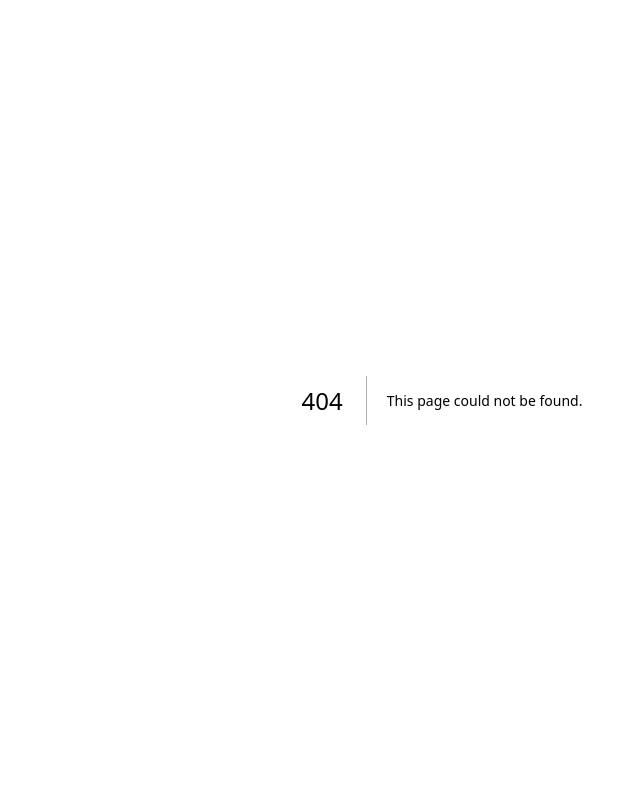
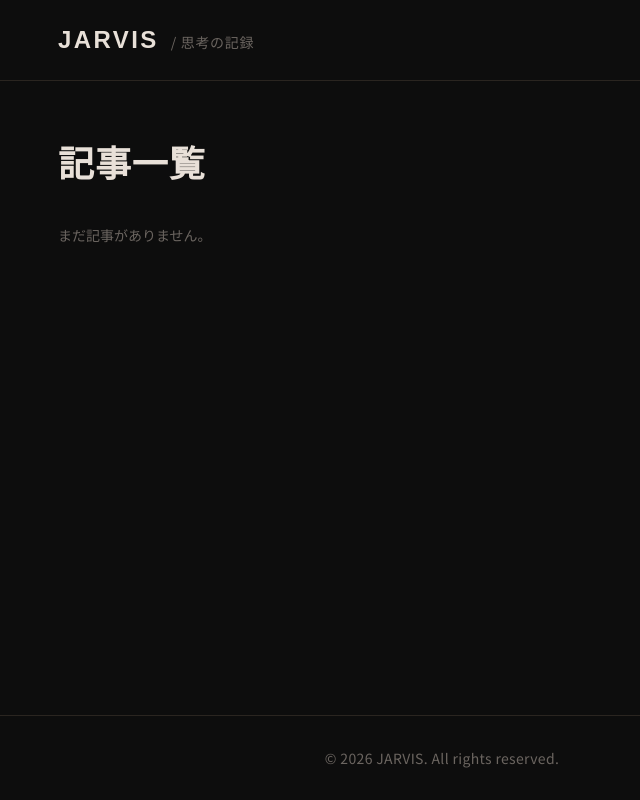
Before and after one commit to Aryu-Tamura/jarvis-site, a Next.js app: page /articles in a window 1280 px wide. Before the commit this address had no page. Shown: the whole page, without its empty margins (198-838 px from the left). Built offline with nearby package versions, Linux system fonts and the light colour scheme.

Commit message:
Add article detail and list pages
Co-Authored-By: Claude Sonnet 4.6 <noreply@anthropic.com>

```diff
--- /dev/null
+++ b/app/articles/[slug]/page.tsx
@@ -0,0 +1,84 @@
+import { notFound } from "next/navigation";
+import { getAllArticles, getArticleBySlug } from "@/lib/content";
+import Header from "@/components/Header";
+import Footer from "@/components/Footer";
+
+type Props = {
+  params: Promise<{ slug: string }>;
+};
+
+export async function generateStaticParams() {
+  const articles = getAllArticles();
+  return articles.map((a) => ({ slug: a.slug.replace(/\//g, "%2F") }));
+}
+
+export async function generateMetadata({ params }: Props) {
+  const { slug } = await params;
+  const article = await getArticleBySlug(decodeURIComponent(slug)).catch(() => null);
+  if (!article) return {};
+  return { title: `${article.title} | JARVIS` };
+}
+
+export default async function ArticlePage({ params }: Props) {
+  const { slug } = await params;
+
+  let article;
+  try {
+    article = await getArticleBySlug(decodeURIComponent(slug));
+  } catch {
+    notFound();
+  }
+
+  return (
+    <div className="min-h-screen flex flex-col">
+      <Header />
+
+      <main className="flex-1 px-6 md:px-12 py-16">
+        <div className="max-w-[720px] mx-auto">
+
+          {/* トップに戻るリンク */}
+          <a
+            href="/articles"
+            className="inline-flex items-center gap-1.5 text-muted text-sm hover:text-foreground transition-colors mb-10"
+          >
+            <span aria-hidden>←</span>
+            記事一覧へ
+          </a>
+
+          {/* メタ情報 */}
+          <header className="mb-10 pb-8 border-b border-border">
+            <div className="flex items-center gap-2 mb-4 text-xs text-muted tracking-widest uppercase">
+              <span>{article.category}</span>
+              <span className="text-border">·</span>
+              <time dateTime={article.date}>{article.date}</time>
+            </div>
+            <h1 className="font-serif text-3xl md:text-4xl font-semibold leading-snug text-foreground mb-5">
+              {article.title}
+            </h1>
+            {article.tags.length > 0 && (
+              <div className="flex flex-wrap gap-1.5">
+                {article.tags.map((tag) => (
+                  <span
+                    key={tag}
+                    className="text-xs text-muted border border-border px-2 py-0.5 rounded-sm"
+                  >
+                    {tag}
+                  </span>
+                ))}
+              </div>
+            )}
+          </header>
+
+          {/* 本文 */}
+          <article
+            className="prose-article"
+            dangerouslySetInnerHTML={{ __html: article.contentHtml }}
+          />
+
+        </div>
+      </main>
+
+      <Footer />
+    </div>
+  );
+}
--- /dev/null
+++ b/app/articles/page.tsx
@@ -0,0 +1,38 @@
+import { getAllArticles } from "@/lib/content";
+import Header from "@/components/Header";
+import Footer from "@/components/Footer";
+import ArticleCard from "@/components/ArticleCard";
+
+export const metadata = {
+  title: "記事一覧 | JARVIS",
+};
+
+export default function ArticlesPage() {
+  const articles = getAllArticles();
+
+  return (
+    <div className="min-h-screen flex flex-col">
+      <Header />
+
+      <main className="flex-1 px-6 md:px-12 py-16">
+        <div className="max-w-3xl mx-auto">
+          <h1 className="font-serif text-4xl font-semibold tracking-wide mb-10 text-foreground">
+            記事一覧
+          </h1>
+
+          {articles.length === 0 ? (
+            <p className="text-muted text-sm">まだ記事がありません。</p>
+          ) : (
+            <div className="grid gap-4">
+              {articles.map((article) => (
+                <ArticleCard key={article.slug} article={article} />
+              ))}
+            </div>
+          )}
+        </div>
+      </main>
+
+      <Footer />
+    </div>
+  );
+}
--- a/app/globals.css
+++ b/app/globals.css
@@ -24,3 +24,114 @@ body {
   background: var(--background);
   color: var(--foreground);
 }
+
+/* 記事本文スタイル */
+.prose-article {
+  font-size: 0.9375rem;
+  line-height: 1.9;
+  color: var(--foreground);
+}
+
+.prose-article p {
+  margin-bottom: 1.5em;
+}
+
+.prose-article h2 {
+  font-family: var(--font-noto-serif-jp), serif;
+  font-size: 1.375rem;
+  font-weight: 600;
+  margin-top: 2.5em;
+  margin-bottom: 0.75em;
+  padding-bottom: 0.4em;
+  border-bottom: 1px solid var(--border);
+  color: var(--foreground);
+}
+
+.prose-article h3 {
+  font-family: var(--font-noto-serif-jp), serif;
+  font-size: 1.1rem;
+  font-weight: 600;
+  margin-top: 2em;
+  margin-bottom: 0.5em;
+  color: var(--foreground);
+}
+
+.prose-article blockquote {
+  border-left: 3px solid var(--accent);
+  padding-left: 1.25em;
+  margin: 1.75em 0;
+  color: var(--muted);
+  font-style: italic;
+}
+
+.prose-article code {
+  background: var(--card);
+  border: 1px solid var(--border);
+  border-radius: 3px;
+  padding: 0.15em 0.4em;
+  font-size: 0.85em;
+  font-family: ui-monospace, monospace;
+}
+
+.prose-article pre {
+  background: var(--card);
+  border: 1px solid var(--border);
+  border-radius: 4px;
+  padding: 1.25em;
+  overflow-x: auto;
+  margin: 1.5em 0;
+  font-size: 0.85em;
+  line-height: 1.7;
+}
+
+.prose-article pre code {
+  background: none;
+  border: none;
+  padding: 0;
+  font-size: inherit;
+}
+
+.prose-article ul,
+.prose-article ol {
+  padding-left: 1.5em;
+  margin-bottom: 1.5em;
+}
+
+.prose-article li {
+  margin-bottom: 0.4em;
+}
+
+.prose-article ul li {
+  list-style-type: disc;
+}
+
+.prose-article ol li {
+  list-style-type: decimal;
+}
+
+.prose-article a {
+  color: var(--accent);
+  text-decoration: underline;
+  text-underline-offset: 3px;
+}
+
+.prose-article a:hover {
+  opacity: 0.8;
+}
+
+.prose-article hr {
+  border: none;
+  border-top: 1px solid var(--border);
+  margin: 2.5em 0;
+}
+
+.prose-article strong {
+  font-weight: 600;
+  color: var(--foreground);
+}
+
+.prose-article img {
+  max-width: 100%;
+  border-radius: 4px;
+  margin: 1.5em 0;
+}
```
